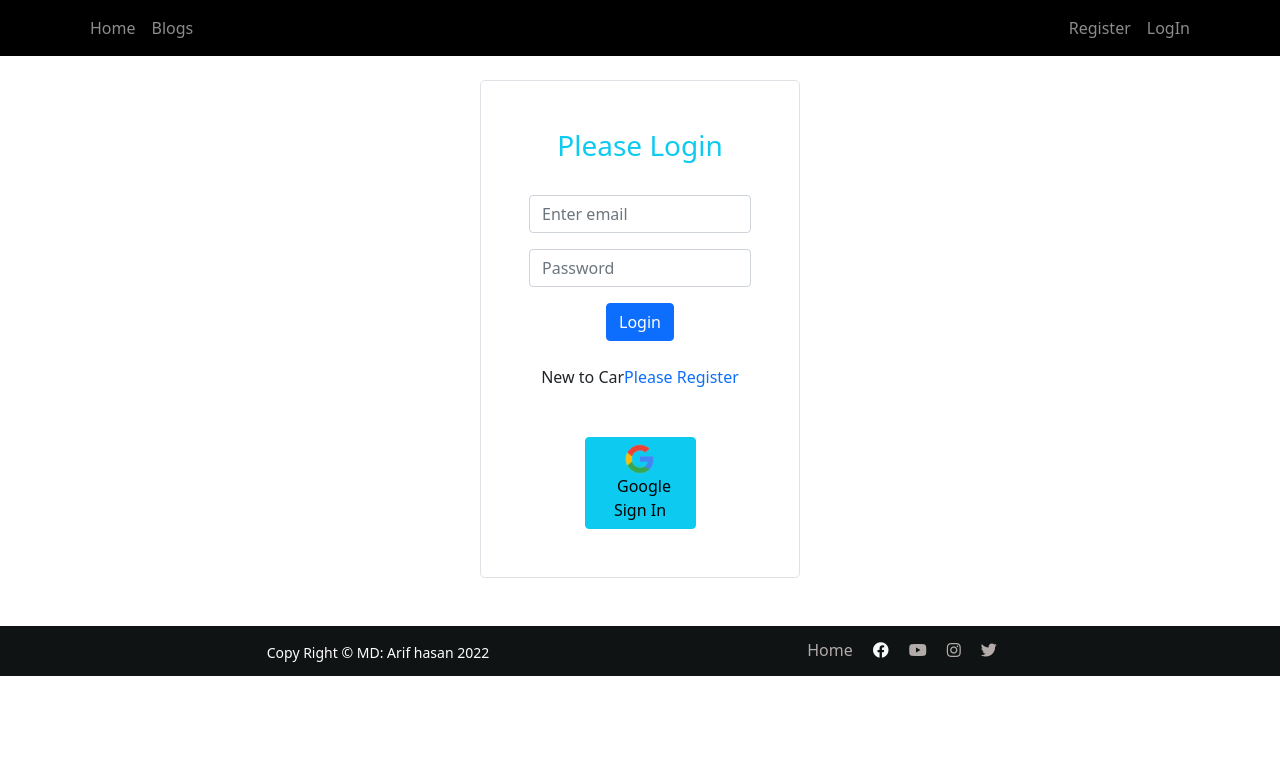
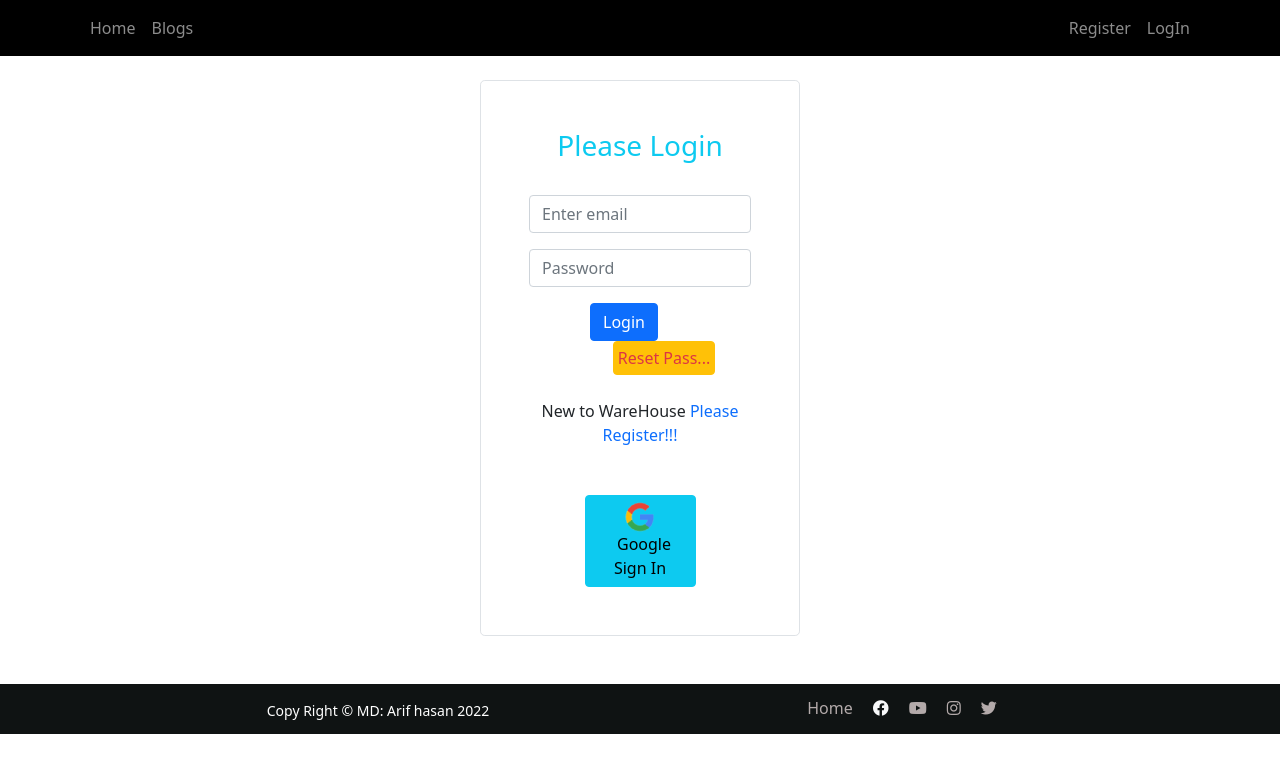
Before and after one commit to annise-arif/warehouse-management-client, a React (Create React App) app: page /login in a window 1280 px wide. Shown: the top 772 px of the page. Built offline with nearby package versions, Linux system fonts and the light colour scheme; no server answers.

Commit message:
post jsonwebtoken data with axiou to heroku

```diff
--- a/src/Hook/useServices.js
+++ b/src/Hook/useServices.js
@@ -1,12 +1,12 @@
 import { useEffect, useState } from "react";
 
-const useService = () =>{
-    const [services, setServices] = useState([]);
+const useService = () => {
+  const [services, setServices] = useState([]);
   useEffect(() => {
-    fetch("http://localhost:5000/service")
+    fetch("https://quiet-taiga-62097.herokuapp.com/service")
       .then((res) => res.json())
       .then((res) => setServices(res));
   }, []);
   return [services, setServices];
-}
+};
 export default useService;
--- a/src/pages/AddItem/AddItem.js
+++ b/src/pages/AddItem/AddItem.js
@@ -14,7 +14,7 @@ const AddItem = () => {
     const email = user.email;
     const data = { name, price, quantity, img, description, email };
     // console.log(data)
-    const url = `http://localhost:5000/service`;
+    const url = `https://quiet-taiga-62097.herokuapp.com/service`;
     fetch(url, {
       method: "POST",
       headers: {
@@ -24,15 +24,21 @@ const AddItem = () => {
     })
       .then((res) => res.json())
       .then((result) => {
-         alert('Item Added successfull');
-         event.target.reset();
+        alert("Item Added successfull");
+        event.target.reset();
       });
   };
   return (
     <div className="w-25 mx-auto">
       <h1 className="py-3 text-info">Add a item</h1>
       <form onSubmit={handleAddItem}>
-        <input className="w-100" type="text" name="name" placeholder="Item Name" required />
+        <input
+          className="w-100"
+          type="text"
+          name="name"
+          placeholder="Item Name"
+          required
+        />
         <br />
         <textarea
           cols="23"
@@ -41,7 +47,6 @@ const AddItem = () => {
           type="text"
           name="desc"
           placeholder="Description"
-
         />
         <br />
         <input
@@ -74,7 +79,6 @@ const AddItem = () => {
           value="Add Item"
         />
       </form>
-
     </div>
   );
 };
--- a/src/pages/ManageItems/ManageItems.js
+++ b/src/pages/ManageItems/ManageItems.js
@@ -6,26 +6,25 @@ import useService from "../../Hook/useServices";
 const ManageItems = () => {
   const [services, setServices] = useService([]);
 
-  const handleDelete = (id) =>{
-    const proceed = window.confirm('You want to Delete');
-    if(proceed){
-        const url = `http://localhost:5000/service/${id}`;
+  const handleDelete = (id) => {
+    const proceed = window.confirm("You want to Delete");
+    if (proceed) {
+      const url = `https://quiet-taiga-62097.herokuapp.com/service/${id}`;
       fetch(url, {
-            method: 'DELETE'
+        method: "DELETE",
       })
-        .then(res => res.json())
-        .then(data => {
-
-            const remaining = services.filter(s => s._id !== id);
+        .then((res) => res.json())
+        .then((data) => {
+          const remaining = services.filter((s) => s._id !== id);
           setServices(remaining);
-        })
+        });
     }
-  }
+  };
   return (
     <div className="container">
       <h1 className="mx-auto text-info py-4">Manage All Items</h1>
       <Nav.Link as={Link} to="/additem">
-      <button className="btn btn-info text-white">    Add New Item </button>
+        <button className="btn btn-info text-white"> Add New Item </button>
       </Nav.Link>
       <div className="ms-5">
         <div className="d-flex flex-wrap mx-auto ms-5 ps-5">
@@ -44,7 +43,10 @@ const ManageItems = () => {
                     <small>{service.supplier}</small>
                   </p>
                 </div>
-            <button onClick={()=> handleDelete(service._id)} className="btn btn-info">
+                <button
+                  onClick={() => handleDelete(service._id)}
+                  className="btn btn-info"
+                >
                   <b className="text-danger">X</b> Delete Service
                 </button>
               </div>
--- a/src/pages/ManageService/ManageService.js
+++ b/src/pages/ManageService/ManageService.js
@@ -9,7 +9,7 @@ const ManageService = () => {
   const { img, name, description, price, supplier } = services;
 
   useEffect(() => {
-    const url = `http://localhost:5000/service/${id}`;
+    const url = `https://quiet-taiga-62097.herokuapp.com/service/${id}`;
     fetch(url)
       .then((res) => res.json())
       .then((res) => setServices(res));
@@ -18,15 +18,14 @@ const ManageService = () => {
   const updateQuantity = (event) => {
     event.preventDefault();
     const newQuantity = event.target.updateValue.value;
-    if(newQuantity <= 0){
-       window.alert("Please Enter a Positive Number To Add Quantity")
-    }
-    else if (newQuantity >= 1) {
+    if (newQuantity <= 0) {
+      window.alert("Please Enter a Positive Number To Add Quantity");
+    } else if (newQuantity >= 1) {
       const quantity = parseInt(services.quantity) + parseInt(newQuantity);
       console.log("new quantity increase", quantity);
       const allQuantity = { img, name, description, quantity, price, supplier };
 
-      const url = `http://localhost:5000/service/${id}`;
+      const url = `https://quiet-taiga-62097.herokuapp.com/service/${id}`;
       fetch(url, {
         method: "PUT",
         headers: {
@@ -47,10 +46,10 @@ const ManageService = () => {
     const newQuantity = parseInt(services.quantity) - 1;
     const quantity = newQuantity;
     console.log("new quantity decrease", quantity);
-    if(quantity !== services.quantity){
+    if (quantity !== services.quantity) {
       const Quantity = { img, name, description, quantity, price, supplier };
 
-    fetch(`http://localhost:5000/delivered/${id}`, {
+      fetch(`https://quiet-taiga-62097.herokuapp.com/delivered/${id}`, {
         method: "PUT",
         headers: {
           "content-type": "application/json",
@@ -82,10 +81,7 @@ const ManageService = () => {
             <small>Supplier: {supplier}</small>
           </p>
         </div>
-        <button
-          onClick={handleDelivered}
-          className="btn btn-info"
-        >
+        <button onClick={handleDelivered} className="btn btn-info">
           Delevered
         </button>
         <form onSubmit={updateQuantity} className="mt-4">
--- a/src/pages/Services/Services.js
+++ b/src/pages/Services/Services.js
@@ -1,13 +1,12 @@
 import React, { useEffect, useState } from "react";
+import Service from "./Service/Service";
 import "./Services.css";
-import Service from "./Service/Service";
-
 
 const Services = () => {
   const [services, setServices] = useState([]);
 
   useEffect(() => {
-    fetch("http://localhost:5000/service")
+    fetch("https://quiet-taiga-62097.herokuapp.com/service")
       .then((res) => res.json())
       .then((res) => setServices(res));
   }, []);
--- a/src/pages/login/Login/Login.js
+++ b/src/pages/login/Login/Login.js
@@ -1,10 +1,12 @@
-import React, { useRef } from 'react';
-import { Button, Form } from 'react-bootstrap';
-import { useSignInWithEmailAndPassword } from 'react-firebase-hooks/auth';
-import { Link, useLocation, useNavigate } from 'react-router-dom';
-import auth from '../../../firebase-init';
-import Loading from '../../share/Loading/Loading';
-import SocialLogin from '../../SocialLogin/SocialLogin';
+import React, { useRef } from "react";
+import { Button, Form } from "react-bootstrap";
+import { useSignInWithEmailAndPassword } from "react-firebase-hooks/auth";
+import { Link, useLocation, useNavigate } from "react-router-dom";
+import auth from "../../../firebase-init";
+import Loading from "../../share/Loading/Loading";
+import SocialLogin from "../../SocialLogin/SocialLogin";
+import { useSendPasswordResetEmail } from "react-firebase-hooks/auth";
+import axios from "axios";
 
 const Login = () => {
   const emailRef = useRef("");
@@ -14,44 +16,57 @@ const Login = () => {
   let from = location?.state?.from?.pathname || "/";
   let errorElement;
 
-    const [
-        signInWithEmailAndPassword,
-        user,
-        loading,
-        error,
-      ] = useSignInWithEmailAndPassword(auth);
+  const [signInWithEmailAndPassword, user, loading, error] =
+    useSignInWithEmailAndPassword(auth);
 
-      if(loading){
+  const [sendPasswordResetEmail, sending, error1] =
+    useSendPasswordResetEmail(auth);
+
+  if (loading || sending) {
     return <Loading></Loading>;
   }
 
-      if(error){
-        errorElement = <p className='text-danger'> Error: {error?.message}</p>
+  if (error || error1) {
+    errorElement = <p className="text-danger"> Error: {error?.message}</p>;
   }
 
-      if(user){
-          navigate(from, { replace: true});
+  if (user) {
+    // navigate(from, { replace: true });
   }
 
-    const handleLoginForm = (event) => {
+  const handleLoginForm = async(event) => {
     event.preventDefault();
     const email = emailRef.current.value;
     const password = passwordRef.current.value;
-        if(email && password){
-            signInWithEmailAndPassword(email, password);
+    if (email && password) {
+     await signInWithEmailAndPassword(email, password);
+     const {data} = await axios.post('https://quiet-taiga-62097.herokuapp.com/login', {email});
+     console.log(data);
     }
-      }
+  };
   const navigateRegister = () => {
     navigate("/register");
   };
 
+  const handleResetPass = () => {
+    const email = emailRef.current.value;
+    if (email) {
+      sendPasswordResetEmail(email);
+      alert("Sent Email Success");
+    }
+  };
 
   return (
     <div className="container w-25 mx-auto border p-5 mt-4 rounded-3">
       <h3 className="text-center text-info pb-4">Please Login</h3>
       <Form onClick={handleLoginForm}>
         <Form.Group className="mb-3" controlId="formBasicEmail">
-        <Form.Control ref={emailRef} type="email" placeholder="Enter email" required/>
+          <Form.Control
+            ref={emailRef}
+            type="email"
+            placeholder="Enter email"
+            required
+          />
         </Form.Group>
 
         <Form.Group className="mb-3" controlId="formBasicPassword">
@@ -62,15 +77,30 @@ const Login = () => {
             required
           />
         </Form.Group>
-      <Button variant="primary" type="submit">
+        <Button variant="primary" type="submit" className="ms-3 me-5">
           Login
         </Button>
-      <p><small>{errorElement}</small></p>
+        <button
+          className="btn btn-warning ms-5 p-1 text-danger"
+          onClick={handleResetPass}
+        >
+          Reset Pass...
+        </button>
+        <p>
+          <small>{errorElement}</small>
+        </p>
       </Form>
-    <p className="mt-4">New to Car<Link to="/register" className="text-primary text-decoration-none" onClick={navigateRegister}>
-        Please Register
+      <p className="mt-4">
+        New to WareHouse{" "}
+        <Link
+          to="/register"
+          className="text-primary text-decoration-none"
+          onClick={navigateRegister}
+        >
+          Please Register!!!
         </Link>
       </p>
+
       <SocialLogin></SocialLogin>
     </div>
   );
--- a/src/pages/share/Footer/Footer.js
+++ b/src/pages/share/Footer/Footer.js
@@ -11,7 +11,7 @@ const Footer = () => {
                     <p className="small mb-0 mt-1 ">Copy Right &copy; MD: Arif hasan {currentyear}</p>
                 </div>
                 <div className="col-lg-6 text-center text-lg-right">
-                    <a href="/">Home</a>
+                    <a href="/#">Home</a>
                     <a href="/#"><i id='facebook' className="fab fa-facebook text-light"></i></a>
                     <a href="/#"><i className="fab fa-youtube"></i></a>
                     <a href="/#"><i className="fab fa-instagram"></i></a>
```
Also changed, not shown: src/pages/MyItems/MyItems.js (+15 -18 lines), firebase.json (added), 2 other files (tests, documents, lock files or other folders). Lines whose indentation alone changed are shown as unchanged.
